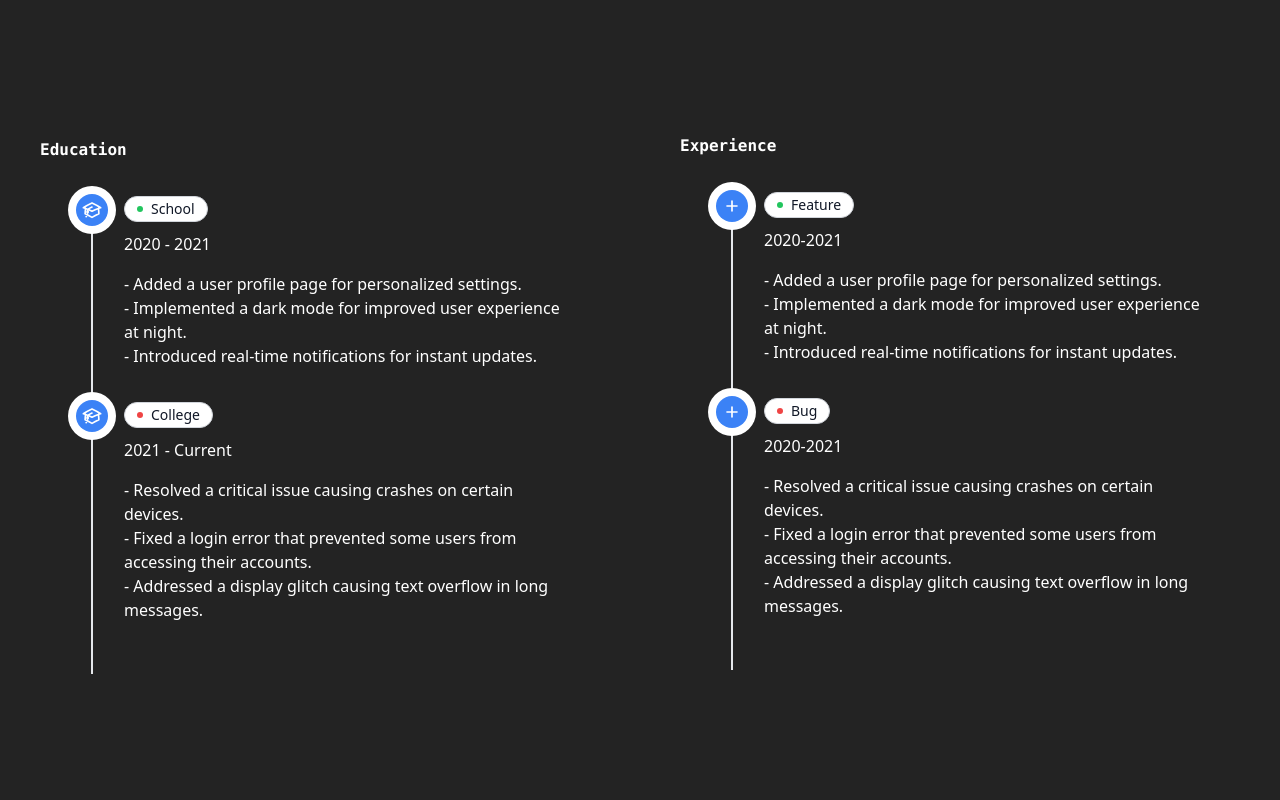
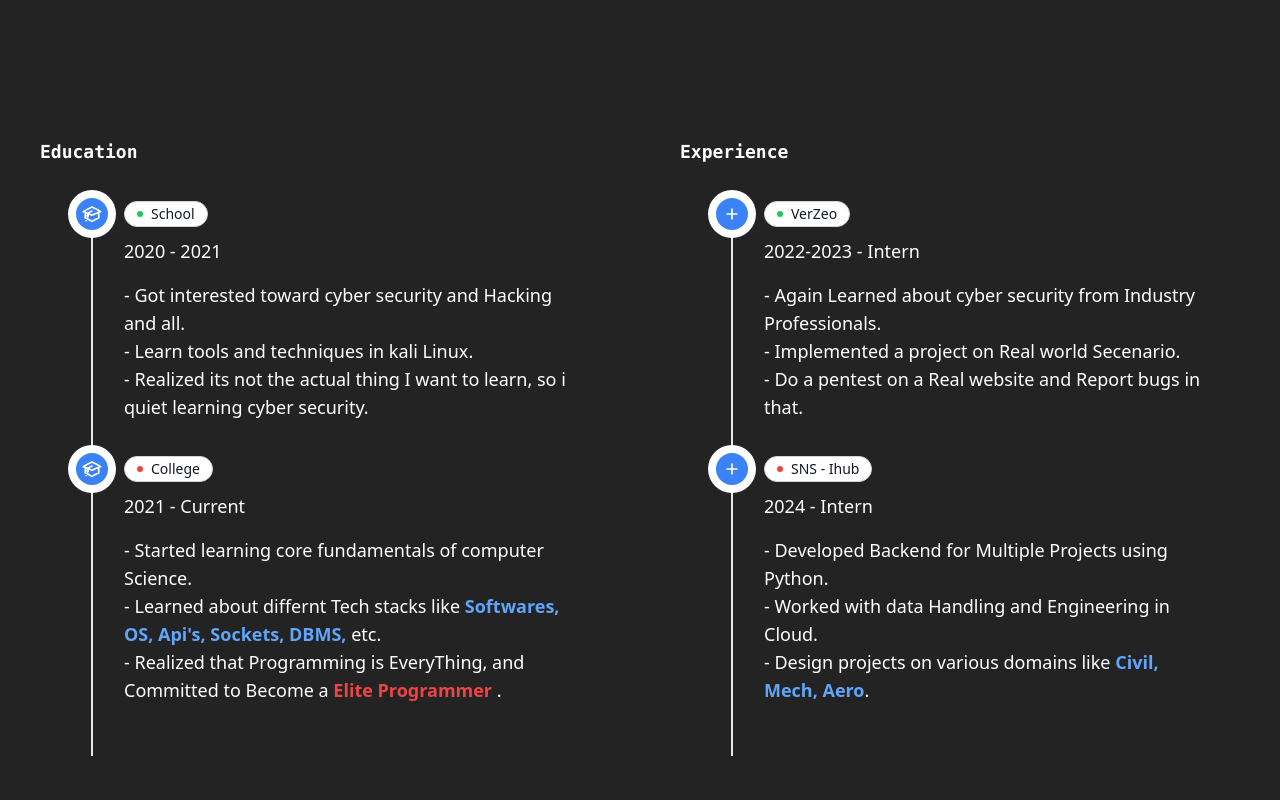
Before and after one commit to Naresh-Developr/portfolio, a React (Create React App) app: page / in a window 1280 px wide. Shown: the part 1240-2040 px from the top of the page. Built offline with nearby package versions, Linux system fonts and the light colour scheme.

Commit message:
Aboutme update

```diff
--- a/package.json
+++ b/package.json
@@ -11,6 +11,7 @@
     "react": "^18.3.1",
     "react-animated-slider": "^1.1.4",
     "react-dom": "^18.3.1",
+    "react-router-dom": "^6.26.2",
     "react-scripts": "5.0.1",
     "react-simple-typewriter": "^5.0.1",
     "react-slick": "^0.30.2",
--- a/src/App.css
+++ b/src/App.css
@@ -66,6 +66,11 @@ header li ul{
   @apply fixed top-14 bg-black h-full w-full,
 
 } */
+
+html {
+  scroll-behavior: smooth;
+}
+
 .mob-nav{
   background-color: #222222;
   @apply fixed top-14 h-full w-full
--- a/src/components/ContactUs.js
+++ b/src/components/ContactUs.js
@@ -22,12 +22,12 @@ const ContactUs = () => {
   };
 
   return (
-    <section className="bg-home py-10">
-      <div className="w-full max-w-lg sm:max-w-xs mx-auto bg-white p-8 shadow-lg rounded-lg sm:px-4 md:px-8">
+    <section id="contact" className="bg-home py-10 ">
+      <div className="w-full max-w-lg text-white sm:max-w-xs mx-auto bg-head p-8 shadow-lg rounded-lg sm:px-4 md:px-8">
         <h2 className="text-2xl font-bold mb-6 text-center">Contact Us</h2>
         <form onSubmit={handleSubmit}>
-          <div className="mb-4">
-            <label htmlFor="name" className="block text-gray-700 font-medium mb-2">
+          <div className="mb-4 ">
+            <label htmlFor="name" className="block text-white font-medium mb-2">
               Name:
             </label>
             <input
@@ -41,7 +41,7 @@ const ContactUs = () => {
             />
           </div>
           <div className="mb-4">
-            <label htmlFor="email" className="block text-gray-700 font-medium mb-2">
+            <label htmlFor="email" className="block text-white font-medium mb-2">
               Email:
             </label>
             <input
@@ -55,7 +55,7 @@ const ContactUs = () => {
             />
           </div>
           <div className="mb-6">
-            <label htmlFor="message" className="block text-gray-700 font-medium mb-2">
+            <label htmlFor="message" className="block text-white font-medium mb-2">
               Message:
             </label>
             <textarea
--- a/src/components/Experience.js
+++ b/src/components/Experience.js
@@ -1,8 +1,9 @@
 
 
 export default function Experience() {
-  return <section className="flex flex-col md:flex-row bg-home justify-center py-16 ">
-    <div className="py-32">
+  return <section id = 'about' className="flex flex-col md:flex-row bg-home justify-center py-16 ">
+
+    <div className="sm:py-32 text-lg font-normal">
       <div class="bg-home px-10">
         <h1 className="text-white font-mono font-semibold"> Education</h1>
         <div class="max-w-xl mx-auto p-8">
@@ -26,7 +27,7 @@ export default function Experience() {
                     <div class="min-w-0 flex-1 py-0">
                       <div class="text-md text-gray-500">
                         <div>
-                          <a href="#"
+                          <a
                             class="my-0.5 relative inline-flex items-center bg-white rounded-full border border-gray-300 px-3 py-0.5 text-sm">
                             <div class="absolute flex-shrink-0 flex items-center justify-center">
                               <span class="h-1.5 w-1.5 rounded-full bg-green-500" aria-hidden="true"></span>
@@ -38,11 +39,11 @@ export default function Experience() {
                       </div>
                       <div class="mt-2 text-white">
                         <p>
-                          - Added a user profile page for personalized settings.
+                          - Got interested toward cyber security and Hacking and all.
                           <br />
-                          - Implemented a dark mode for improved user experience at night.
+                          - Learn tools and techniques in kali Linux.
                           <br />
-                          - Introduced real-time notifications for instant updates.
+                          - Realized its not the actual thing I want to learn, so i quiet learning cyber security.
                         </p>
                       </div>
                     </div>
@@ -70,7 +71,7 @@ export default function Experience() {
                     <div class="min-w-0 flex-1 py-0">
                       <div class="text-md text-gray-500">
                         <div>
-                          <a href="#"
+                          <a
                             class="my-0.5 relative inline-flex items-center bg-white rounded-full border border-gray-300 px-3 py-0.5 text-sm">
                             <div class="absolute flex-shrink-0 flex items-center justify-center">
                               <span class="h-1.5 w-1.5 rounded-full bg-red-500" aria-hidden="true"></span>
@@ -82,11 +83,11 @@ export default function Experience() {
                       </div>
                       <div class="mt-2 text-white">
                         <p>
-                          - Resolved a critical issue causing crashes on certain devices.
+                          - Started learning core fundamentals of computer Science.
                           <br />
-                          - Fixed a login error that prevented some users from accessing their accounts.
+                          - Learned about differnt Tech stacks like <b className="font-bold text-blue-400" > Softwares, OS, Api's, Sockets, DBMS,</b> etc.
                           <br />
-                          - Addressed a display glitch causing text overflow in long messages.
+                          - Realized that Programming is EveryThing, and Committed to Become a <b className="font-extrabold text-red-500" >Elite Programmer </b>.
                         </p>
                       </div>
                     </div>
@@ -99,8 +100,8 @@ export default function Experience() {
         </div>
       </div>
     </div>
-    <div className="py-28">
-      <div class="bg-home" className="py-3 px-10">
+    <div className="py-32 text-lg font-normal">
+      <div class="bg-home" className=" px-10">
         <h1 className="text-white font-mono font-semibold">Experience</h1>
         <div class="max-w-xl mx-auto p-8">
           <div class="flow-root">
@@ -124,23 +125,23 @@ export default function Experience() {
                     <div class="min-w-0 flex-1 py-0">
                       <div class="text-md text-gray-500">
                         <div>
-                          <a href="#"
+                          <a
                             class="my-0.5 relative inline-flex items-center bg-white rounded-full border border-gray-300 px-3 py-0.5 text-sm">
                             <div class="absolute flex-shrink-0 flex items-center justify-center">
                               <span class="h-1.5 w-1.5 rounded-full bg-green-500" aria-hidden="true"></span>
                             </div>
-                            <div class="ml-3.5 font-medium text-gray-900">Feature</div>
+                            <div class="ml-3.5 font-medium text-gray-900">VerZeo</div>
                           </a>
-                          <p class="font-medium mr-2 py-2 text-white">2020-2021</p>
+                          <p class="font-medium mr-2 py-2 text-white">2022-2023 - Intern</p>
                         </div>
                       </div>
                       <div class="mt-2 text-white">
                         <p>
-                          - Added a user profile page for personalized settings.
+                          - Again Learned about cyber security from Industry Professionals.
                           <br />
-                          - Implemented a dark mode for improved user experience at night.
+                          - Implemented a project on Real world Secenario.
                           <br />
-                          - Introduced real-time notifications for instant updates.
+                          - Do a pentest on a Real website and Report bugs in that.
                         </p>
                       </div>
                     </div>
@@ -170,23 +171,23 @@ export default function Experience() {
                     <div class="min-w-0 flex-1 py-0">
                       <div class="text-md text-gray-500">
                         <div>
-                          <a href="#"
+                          <a
                             class="my-0.5 relative inline-flex items-center bg-white rounded-full border border-gray-300 px-3 py-0.5 text-sm">
                             <div class="absolute flex-shrink-0 flex items-center justify-center">
                               <span class="h-1.5 w-1.5 rounded-full bg-red-500" aria-hidden="true"></span>
                             </div>
-                            <div class="ml-3.5 font-medium text-gray-900">Bug</div>
+                            <div class="ml-3.5 font-medium text-gray-900">SNS - Ihub</div>
                           </a>
-                          <p class="font-medium mr-2 py-2 text-white">2020-2021</p>
+                          <p class="font-medium mr-2 py-2 text-white">2024 - Intern</p>
                         </div>
                       </div>
                       <div class="mt-2 text-white">
                         <p>
-                          - Resolved a critical issue causing crashes on certain devices.
+                          - Developed Backend for Multiple Projects using Python.
                           <br />
-                          - Fixed a login error that prevented some users from accessing their accounts.
+                          - Worked with data Handling and Engineering in Cloud.
                           <br />
-                          - Addressed a display glitch causing text overflow in long messages.
+                          - Design projects on various domains like <b className="font-bold text-blue-400">Civil, Mech, Aero</b>.
                         </p>
                       </div>
                     </div>
--- a/src/components/Header.js
+++ b/src/components/Header.js
@@ -1,5 +1,6 @@
 import { Bars3Icon, XMarkIcon } from '@heroicons/react/24/solid';
 import { useState, useEffect } from 'react';
+import about from './Experience.js'
 
 export default function Header() {
   const [toggleMenu, setToggleMenu] = useState(false);
@@ -28,12 +29,13 @@ export default function Header() {
       </a>
 
 
+
       <nav className="hidden md:block">
         <ul className="flex space-x-6 text-white">
-          <li><a href="#">About me</a></li>
-          <li><a href="#">Skills</a></li>
-          <li><a href="#">Projects</a></li>
-          <li><a href="#">Contact</a></li>
+          <li><a href="#about">About me</a></li>
+          <li><a href="#skills">Skills</a></li>
+          <li><a href="#projects">Projects</a></li>
+          <li><a href="#contact">Contact</a></li>
         </ul>
       </nav>
 
@@ -61,10 +63,10 @@ export default function Header() {
         </button>
 
         <ul className="flex flex-col items-center py-8 space-y-4 text-white">
-          <li><a href="#" onClick={() => setToggleMenu(false)}>About me</a></li>
-          <li><a href="#" onClick={() => setToggleMenu(false)}>Skills</a></li>
-          <li><a href="#" onClick={() => setToggleMenu(false)}>Projects</a></li>
-          <li><a href="#" onClick={() => setToggleMenu(false)}>Contact</a></li>
+          <li><a href="#about" onClick={() => setToggleMenu(false)}>About me</a></li>
+          <li><a href="#skills" onClick={() => setToggleMenu(false)}>Skills</a></li>
+          <li><a href="#projects" onClick={() => setToggleMenu(false)}>Projects</a></li>
+          <li><a href="#contact" onClick={() => setToggleMenu(false)}>Contact</a></li>
         </ul>
       </nav>
     </header>
--- a/src/components/Home.js
+++ b/src/components/Home.js
@@ -3,25 +3,26 @@ import { useTypewriter, Cursor } from 'react-simple-typewriter';
 
 export default function Home() {
     const [text] = useTypewriter({
-        words: ['Computer Engineer', 'Cyber Security', 'Software Developer', 'Tech Lover', 'Problem Solver'],
+        words: ['Computer Engineer', 'Cyber Student', 'Software Developer', 'Tech Enthusiast'],
         loop: {},
         typeSpeed: 100,
         delaySpeed: 40
     })
 
     return (
-        <section className='flex flex-col md:flex-row px-20 lg:py-44 py-20 bg-home justify-center'>
-            <div className='flex-col py-32 md:block w-1/2'>
+        <section  id="home"  className='flex flex-col md:flex-row px-20 lg:py-44 py-20 bg-home justify-center'>
+            <div className='flex-col sm:py-32 md:block w-1/2'>
                 <h1 className="mb-4 text-5xl font-extrabold text-gray-900 dark:text-white md:text-5xl lg:text-5xl">
                     <span className="text-transparent bg-clip-text bg-gradient-to-r to-emerald-600 from-sky-400 transition duration-500 ease-in-out">{text}</span>
                     <br /> Naresh K,
                 </h1>
                 <p className="text-lg font-normal text-gray-500 lg:text-xl dark:text-gray-400 py-10">
-                    At 17, my interest in cybersecurity sparked a<br /> journey of discovery.
+                    At 17, my interest towards cybersecurity sparked a<br /> journey of discovery.
                     Today, I am on the path to<br /> becoming an elite programmer determined to<br /> <b className='font-bold text-red-500'>Do What I Want !</b>
                 </p>
 
                 <div className='flex'>
+                    <a href='#'>
                     <svg
                         id="Layer_1"
                         data-name="Layer 1"
@@ -42,6 +43,7 @@ export default function Home() {
                         />
 
                     </svg>
+                    </a>
 
                     <div className='px-5'>
                         <a href='https://www.linkedin.com/in/naresh0k/'>
@@ -77,7 +79,7 @@ export default function Home() {
                 </button>
                 </a>
             </div>
-            <div className='py-32'>
+            <div className='sm:py-32'>
                 <img className="rounded-full w-97 h-96 mt-10 " src={hero} alt="image description" />
             </div>
         </section>
--- a/src/components/Projects.js
+++ b/src/components/Projects.js
@@ -56,7 +56,7 @@ const Projects = () => {
     const displayedProjects = getDisplayedProjects();
 
     return (
-        <section className="py-10 bg-home">
+        <section id = "projects"className="py-10 bg-home">
             <h2 className="text-white text-3xl text-center font-bold mb-8">Our Projects</h2>
             <div className="slider-container">
                 <div className="flex justify-center gap-8">
--- a/src/components/Skills.js
+++ b/src/components/Skills.js
@@ -1,6 +1,6 @@
 export default function Skills() {
   return (
-    <section className="bg-home py-20">
+    <section id="skills" className="bg-home py-20">
       <div className="container mx-auto px-4">
         <div className="grid grid-cols-1 sm:grid-cols-1 md:grid-cols-2 lg:grid-cols-2 gap-12">
           {/* Programming Skills */}
```
Also changed, not shown: 1 other file (tests, documents, lock files or other folders).
